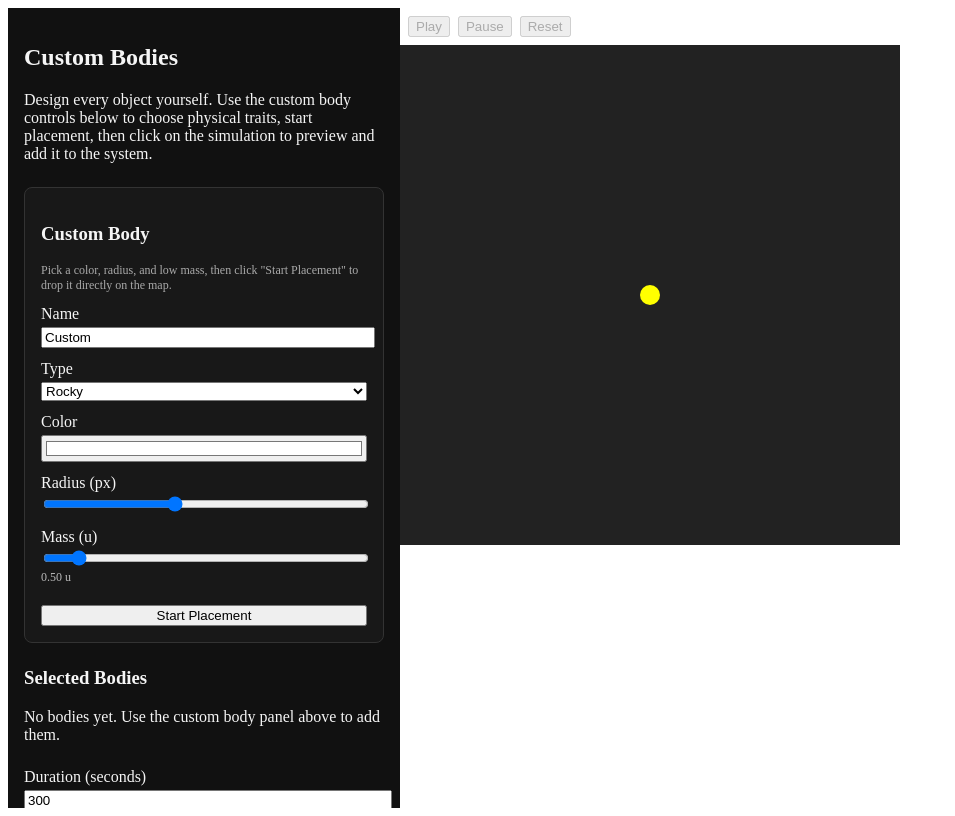
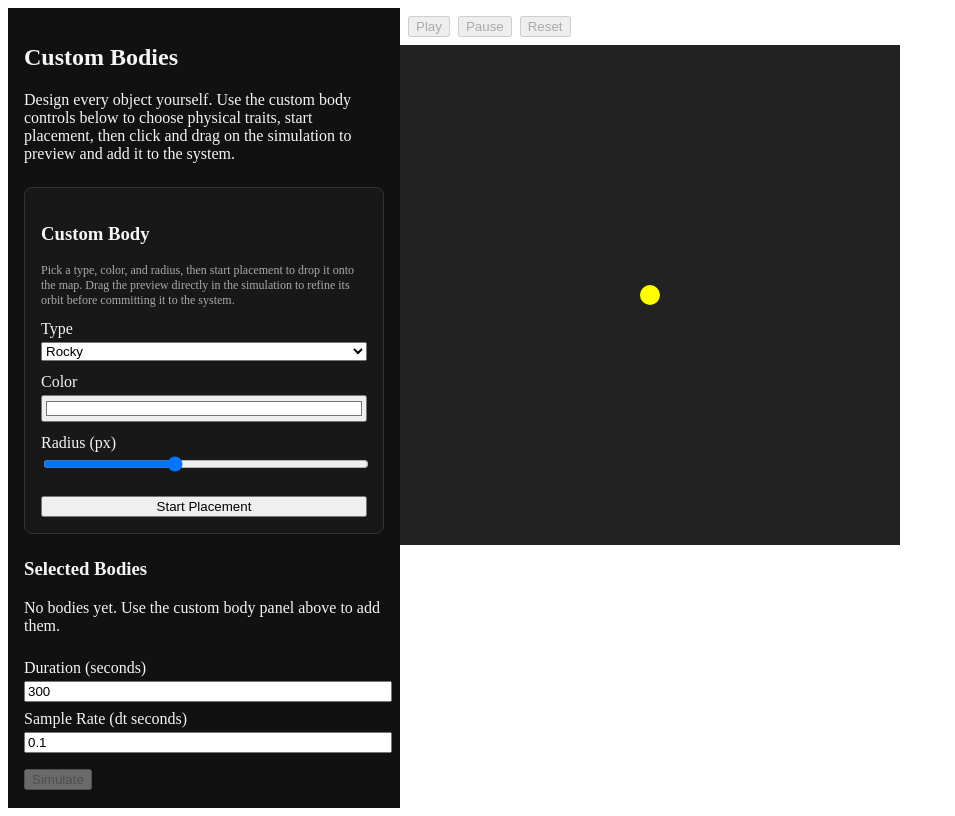
Before and after one commit to Elan456/Musical-Solar-System, a React (Vite) app in the folder frontend/: page / in a window 1280 px wide. Shown: the whole page, without its empty margins (0-955 px from the left). Built offline with nearby package versions, Linux system fonts and the light colour scheme.

Commit message:
feat: allow drag-in-drop

```diff
--- a/frontend/src/App.tsx
+++ b/frontend/src/App.tsx
@@ -5,7 +5,13 @@ import React, {
   useCallback,
   useMemo,
 } from "react";
-import { SystemPreset, ComputeResponse, Planet, BodyTemplate } from "./types";
+import {
+  SystemPreset,
+  ComputeResponse,
+  Planet,
+  BodyTemplate,
+  CustomBodyConfig,
+} from "./types";
 import { stopAll } from "./audio";
 import CustomBodyPanel from "./components/CustomBodyPanel";
 
@@ -34,11 +40,8 @@ const App: React.FC = () => {
   const [playhead, setPlayhead] = useState(0);
   const [isComputing, setIsComputing] = useState(false);
   const [error, setError] = useState<string | null>(null);
-  const [customBody, setCustomBody] = useState<BodyTemplate>({
-    name: "Custom",
+  const [customBody, setCustomBody] = useState<CustomBodyConfig>({
     kind: "rocky",
-    aAU: 1.0,
-    mass: 0.5,
     color: "#ffffff",
     radius: 6,
   });
@@ -49,17 +52,21 @@ const App: React.FC = () => {
     points: { x: number; y: number }[];
   } | null>(null);
   const [predicting, setPredicting] = useState(false);
+  const [isDragging, setIsDragging] = useState(false);
 
   const rafRef = useRef<number | null>(null);
   const playStartRef = useRef<number | null>(null);
+  const previewRequestRef = useRef(0);
+  const previewDebounceRef = useRef<number | null>(null);
 
   const hasSimData =
     !!data && Array.isArray((data as any).samples) && (data as any).samples.length > 0;
 
   const makeUniqueName = useCallback(
-    (base: string) => {
+    (base: string, existingList?: BodyTemplate[]) => {
       const sanitized = base.trim() || "Planet";
-      const existing = new Set(system.planets.map((p) => p.name));
+      const source = existingList ?? system.planets;
+      const existing = new Set(source.map((p) => p.name));
       if (!existing.has(sanitized)) return sanitized;
       let idx = 2;
       let candidate = `${sanitized} ${idx}`;
@@ -90,6 +97,13 @@ const App: React.FC = () => {
   const clearPreview = useCallback(() => {
     setPendingPlanet(null);
     setTrajectory(null);
+    setIsDragging(false);
+    previewRequestRef.current += 1;
+    setPredicting(false);
+    if (previewDebounceRef.current) {
+      window.clearTimeout(previewDebounceRef.current);
+      previewDebounceRef.current = null;
+    }
   }, []);
 
   const handlePlacementToggle = useCallback(() => {
@@ -106,15 +120,25 @@ const App: React.FC = () => {
       ...prev,
       planets: [
         ...prev.planets,
-        { ...pendingPlanet, name: makeUniqueName(pendingPlanet.name) },
+        {
+          ...pendingPlanet,
+          name: makeUniqueName(pendingPlanet.name, prev.planets),
+        },
       ],
     }));
     clearPreview();
     setPlacementMode(false);
   }, [pendingPlanet, clearPreview, makeUniqueName]);
 
+  const computeMassFromConfig = useCallback((cfg: CustomBodyConfig) => {
+    const base = Math.max(cfg.radius, 1);
+    const mass = cfg.kind === "gas" ? base * 0.6 : base * 0.3;
+    return parseFloat(mass.toFixed(3));
+  }, []);
+
   const fetchTrajectoryPreview = useCallback(
     async (planet: BodyTemplate) => {
+      const requestId = ++previewRequestRef.current;
       setPredicting(true);
       setTrajectory(null);
       try {
@@ -139,16 +163,64 @@ const App: React.FC = () => {
             )
             .filter(Boolean)
             .map((p: Planet) => ({ x: p.x, y: p.y })) ?? [];
+        if (previewRequestRef.current === requestId) {
           setTrajectory({ planetName: planet.name, points });
+        }
       } catch (err) {
         console.error("Failed to predict trajectory", err);
+        if (previewRequestRef.current === requestId) {
           setTrajectory(null);
+        }
       } finally {
+        if (previewRequestRef.current === requestId) {
           setPredicting(false);
+        }
       }
     },
     [system]
   );
+
+  useEffect(() => {
+    if (!pendingPlanet) return;
+    if (previewDebounceRef.current) {
+      window.clearTimeout(previewDebounceRef.current);
+      previewDebounceRef.current = null;
+    }
+    const handle = window.setTimeout(() => {
+      fetchTrajectoryPreview(pendingPlanet);
+      previewDebounceRef.current = null;
+    }, 200);
+    previewDebounceRef.current = handle;
+    return () => {
+      if (previewDebounceRef.current) {
+        window.clearTimeout(previewDebounceRef.current);
+        previewDebounceRef.current = null;
+      }
+    };
+  }, [pendingPlanet, fetchTrajectoryPreview]);
+
+  useEffect(() => {
+    if (!pendingPlanet) return;
+    setPendingPlanet((prev) => {
+      if (!prev) return prev;
+      const mass = computeMassFromConfig(customBody);
+      if (
+        prev.kind === customBody.kind &&
+        prev.color === customBody.color &&
+        prev.radius === customBody.radius &&
+        prev.mass === mass
+      ) {
+        return prev;
+      }
+      return {
+        ...prev,
+        kind: customBody.kind,
+        color: customBody.color,
+        radius: customBody.radius,
+        mass,
+      };
+    });
+  }, [customBody, computeMassFromConfig]);
 
   const fetchCompute = useCallback(async () => {
     if (!system.planets.length || isComputing) return;
@@ -286,29 +358,75 @@ const App: React.FC = () => {
     });
   }, [currentSample, renderScale]);
 
-  const handleCanvasClick = useCallback(
+  const getSimCoords = useCallback(
     (evt: React.MouseEvent<SVGSVGElement, MouseEvent>) => {
-      if (!placementMode) return;
       const bounds = evt.currentTarget.getBoundingClientRect();
       const xPx = evt.clientX - bounds.left;
       const yPx = evt.clientY - bounds.top;
       const center = 250;
       const simX = (xPx - center) / renderScale;
       const simY = (yPx - center) / renderScale;
-      if (!Number.isFinite(simX) || !Number.isFinite(simY)) return;
+      if (!Number.isFinite(simX) || !Number.isFinite(simY)) {
+        return null;
+      }
+      return { simX, simY };
+    },
+    [renderScale]
+  );
+
+  const updatePendingAt = useCallback(
+    (simX: number, simY: number) => {
       const distance = Math.sqrt(simX * simX + simY * simY) || 0.1;
-      const name = makeUniqueName(customBody.name);
-      const placed: BodyTemplate = {
-        ...customBody,
+      const baseName = customBody.kind === "gas" ? "Gas Giant" : "Rocky Body";
+      const mass = computeMassFromConfig(customBody);
+      setPendingPlanet((prev) => {
+        const name = prev?.name ?? makeUniqueName(baseName);
+        return {
           name,
+          kind: customBody.kind,
+          color: customBody.color,
+          radius: customBody.radius,
+          mass,
           aAU: distance,
           position: [simX, simY, 0],
         };
-      setPendingPlanet(placed);
-      fetchTrajectoryPreview(placed);
+      });
     },
-    [placementMode, renderScale, customBody, makeUniqueName, fetchTrajectoryPreview]
+    [customBody, computeMassFromConfig, makeUniqueName]
   );
+
+  const handleCanvasMouseDown = useCallback(
+    (evt: React.MouseEvent<SVGSVGElement, MouseEvent>) => {
+      if (!placementMode) return;
+      const coords = getSimCoords(evt);
+      if (!coords) return;
+      updatePendingAt(coords.simX, coords.simY);
+      setIsDragging(true);
+    },
+    [placementMode, getSimCoords, updatePendingAt]
+  );
+
+  const handleCanvasMouseMove = useCallback(
+    (evt: React.MouseEvent<SVGSVGElement, MouseEvent>) => {
+      if (!placementMode || !isDragging) return;
+      const coords = getSimCoords(evt);
+      if (!coords) return;
+      updatePendingAt(coords.simX, coords.simY);
+    },
+    [placementMode, isDragging, getSimCoords, updatePendingAt]
+  );
+
+  const handleCanvasMouseUp = useCallback(() => {
+    if (isDragging) {
+      setIsDragging(false);
+    }
+  }, [isDragging]);
+
+  const handleCanvasMouseLeave = useCallback(() => {
+    if (isDragging) {
+      setIsDragging(false);
+    }
+  }, [isDragging]);
 
   const canPlay = !!data && !!playbackConfig && hasSimData && !isComputing;
   const canPause = playing;
@@ -328,7 +446,7 @@ const App: React.FC = () => {
         <h2>Custom Bodies</h2>
         <p>
           Design every object yourself. Use the custom body controls below to choose
-          physical traits, start placement, then click on the simulation to preview and
+          physical traits, start placement, then click and drag on the simulation to preview and
           add it to the system.
         </p>
 
@@ -450,7 +568,10 @@ const App: React.FC = () => {
           width="500"
           height="500"
           style={{ background: "#222", cursor: placementMode ? "crosshair" : "default" }}
-          onClick={handleCanvasClick}
+          onMouseDown={handleCanvasMouseDown}
+          onMouseMove={handleCanvasMouseMove}
+          onMouseUp={handleCanvasMouseUp}
+          onMouseLeave={handleCanvasMouseLeave}
         >
           <circle cx={250} cy={250} r={10} fill="yellow" />
           {trajectory?.points?.length ? (
--- a/frontend/src/components/CustomBodyPanel.tsx
+++ b/frontend/src/components/CustomBodyPanel.tsx
@@ -1,9 +1,9 @@
 import React from "react";
-import { BodyTemplate } from "../types";
+import { CustomBodyConfig } from "../types";
 
 type CustomBodyPanelProps = {
-  config: BodyTemplate;
-  onChange: (cfg: BodyTemplate) => void;
+  config: CustomBodyConfig;
+  onChange: (cfg: CustomBodyConfig) => void;
   placementActive: boolean;
   onPlacementToggle: () => void;
   canCommit: boolean;
@@ -32,7 +32,7 @@ export function CustomBodyPanel({
   onClear,
   predicting,
 }: CustomBodyPanelProps) {
-  const update = (key: keyof BodyTemplate, value: any) => {
+  const update = (key: keyof CustomBodyConfig, value: any) => {
     onChange({ ...config, [key]: value });
   };
 
@@ -48,24 +48,18 @@ export function CustomBodyPanel({
     >
       <h3>Custom Body</h3>
       <p style={{ fontSize: 12, color: "#aaa" }}>
-        Pick a color, radius, and low mass, then click "Start Placement" to drop it directly on the map.
+        Pick a type, color, and radius, then start placement to drop it onto the
+        map. Drag the preview directly in the simulation to refine its orbit before
+        committing it to the system.
       </p>
-      <label style={labelStyle}>
-        Name
-        <input
-          style={inputStyle}
-          type="text"
-          value={config.name}
-          onChange={(e) => update("name", e.target.value)}
-          placeholder="Custom"
-        />
-      </label>
       <label style={labelStyle}>
         Type
         <select
           style={inputStyle}
           value={config.kind}
-          onChange={(e) => update("kind", e.target.value as BodyTemplate["kind"])}
+          onChange={(e) =>
+            update("kind", e.target.value as CustomBodyConfig["kind"])
+          }
         >
           <option value="rocky">Rocky</option>
           <option value="gas">Gas</option>
@@ -91,21 +85,8 @@ export function CustomBodyPanel({
           onChange={(e) => update("radius", parseInt(e.target.value, 10))}
         />
       </label>
-      <label style={labelStyle}>
-        Mass (u)
-        <input
-          style={inputStyle}
-          type="range"
-          min={0.05}
-          max={5}
-          step={0.05}
-          value={config.mass}
-          onChange={(e) => update("mass", parseFloat(e.target.value))}
-        />
-        <div style={{ fontSize: 12, color: "#bbb" }}>{config.mass.toFixed(2)} u</div>
-      </label>
       <button onClick={onPlacementToggle} style={{ width: "100%", marginTop: 8 }}>
-        {placementActive ? "Placement Active: Click on Sim" : "Start Placement"}
+        {placementActive ? "Placement Active: Drag on Sim" : "Start Placement"}
       </button>
       {canCommit && (
         <div style={{ display: "flex", gap: 8, marginTop: 12 }}>
@@ -119,7 +100,9 @@ export function CustomBodyPanel({
       )}
       {predicting && <p style={{ fontSize: 12, color: "#bbb", marginTop: 8 }}>Predicting trajectory…</p>}
       {!predicting && placementActive && !canCommit && (
-        <p style={{ fontSize: 12, color: "#bbb", marginTop: 8 }}>Click anywhere on the sim to preview the path.</p>
+        <p style={{ fontSize: 12, color: "#bbb", marginTop: 8 }}>
+          Click and drag anywhere on the sim to preview the path.
+        </p>
       )}
     </div>
   );
--- a/frontend/src/types.ts
+++ b/frontend/src/types.ts
@@ -16,6 +16,8 @@ export type SystemPreset = {
   dtSec: number;
   musicMode: "per_orbit_note" | "continuous_tone";
 };
+
+export type CustomBodyConfig = Pick<BodyTemplate, "kind" | "color" | "radius">;
 
 export type Planet = {
   name: string;
```
Lines whose indentation alone changed are shown as unchanged.
